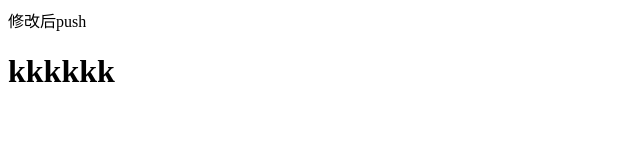
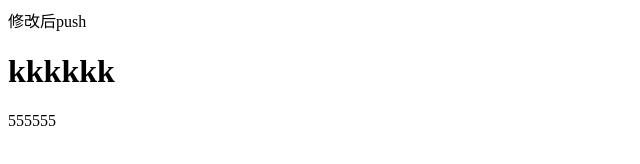
Before and after one commit to zhangyuanlong00/yyyy, a plain HTML site: page index.html in a window 1280 px wide. Shown: the full height of the page, 0-640 px from the left. Drawn offline with Linux system fonts and the light colour scheme.

Commit message:
我又来了

```diff
--- a/index.html
+++ b/index.html
@@ -7,6 +7,7 @@
 	<div>修改后push
 	</div>
 	<h1>kkkkkk</h1>
+		<p>555555</p>
 
 </body>
 </html>
```
